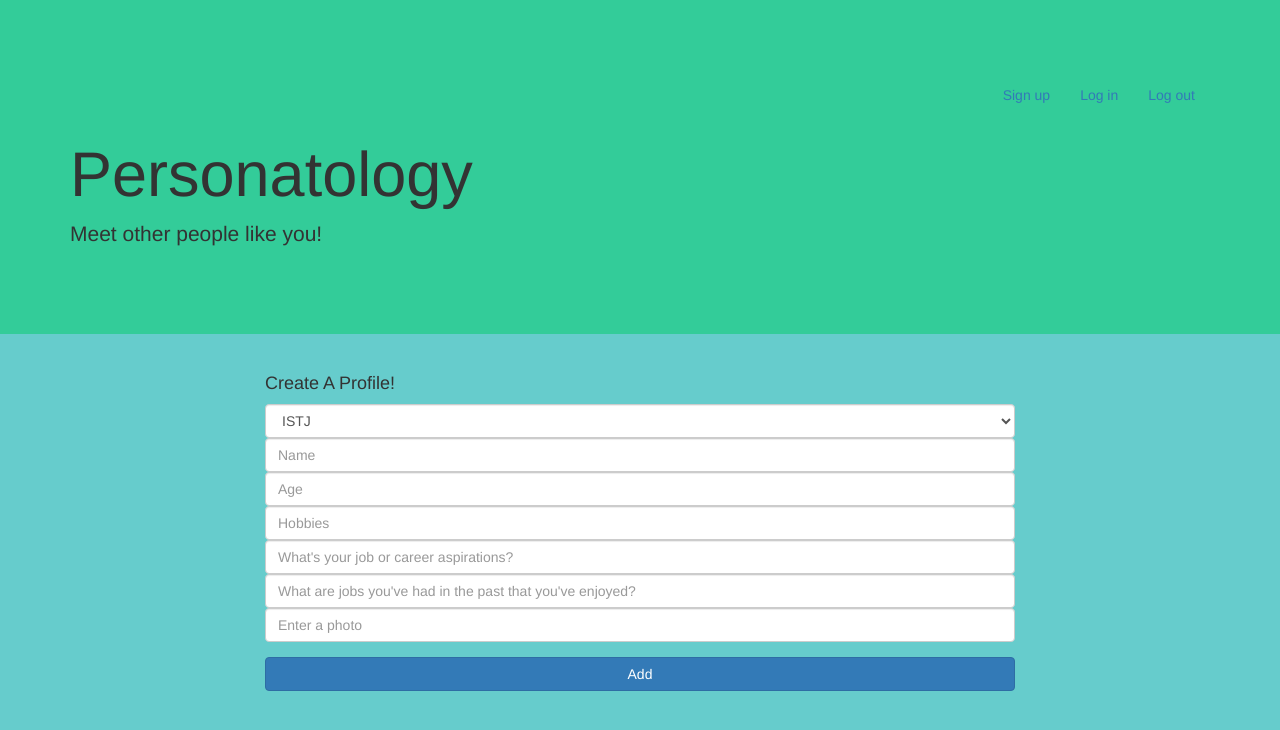
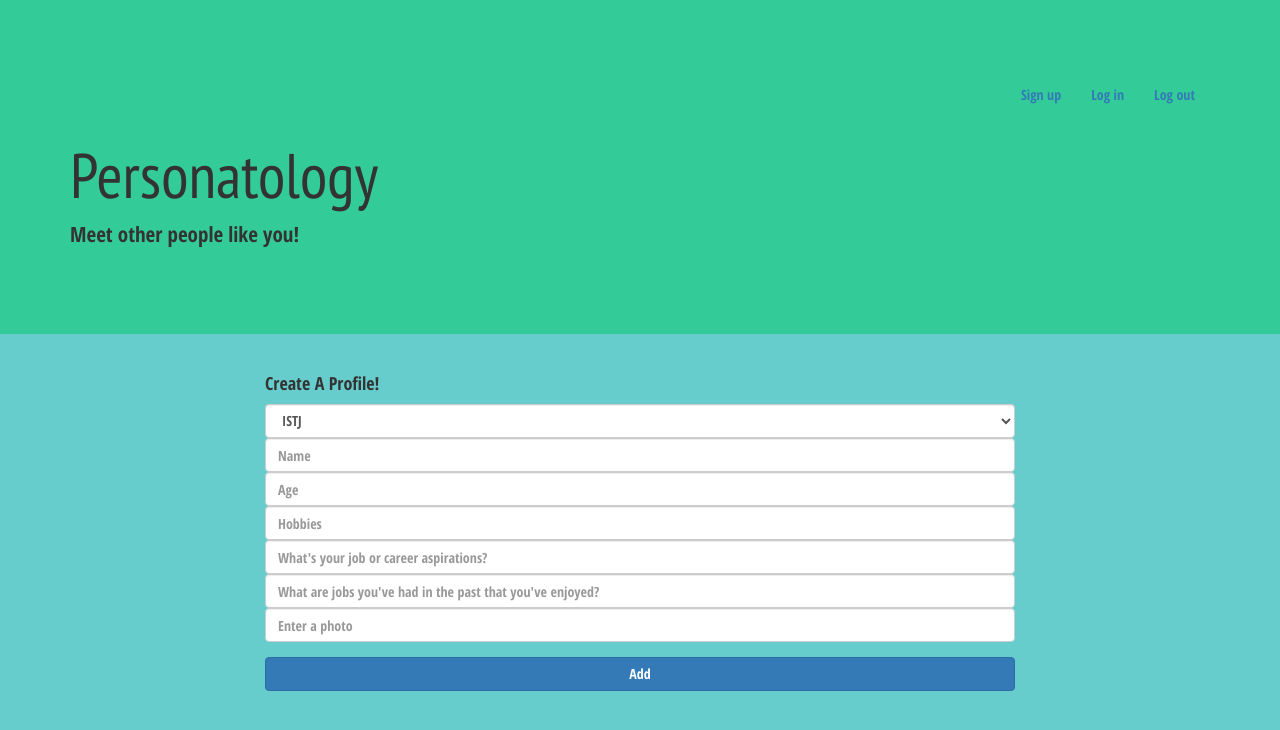
Before and after one commit to antoniovdeleon/project1_personatology, a website: page public/views/index.html in a window 1280 px wide. Drawn offline with nearby package versions, Linux system fonts and the light colour scheme; files that its build step writes are made by us from their sources; no server answers; files whose address does not match are found by name.

Commit message:
changed 2 issues

```diff
--- a/public/styles/style.css
+++ b/public/styles/style.css
@@ -1,6 +1,12 @@
+h1 {
+  font-family: 'PT Sans Narrow', sans-serif;
+  font-weight: 400;
+  font-style: bold;
+}
+
 body {
 	background-color: #66CCCC ;
-
+  font-family: 'Open Sans Condensed', sans-serif;
 }
 
 .jumbotron {
--- a/public/views/index.html
+++ b/public/views/index.html
@@ -6,6 +6,12 @@
 
   <!-- bootstrap css -->
   <link type="text/css" rel="stylesheet" href="https://maxcdn.bootstrapcdn.com/bootstrap/3.3.5/css/bootstrap.min.css">
+
+  <!-- google fonts -->
+  <link href='http://fonts.googleapis.com/css?family=PT+Sans+Narrow' rel='stylesheet' type='text/css'>
+
+  <!-- google fonts BODY -->
+  <link href='http://fonts.googleapis.com/css?family=Open+Sans+Condensed:700,300italic' rel='stylesheet' type='text/css'>
 
   <!-- custom styles -->
   <link type="text/css" rel="stylesheet" href="styles/style.css">
```
